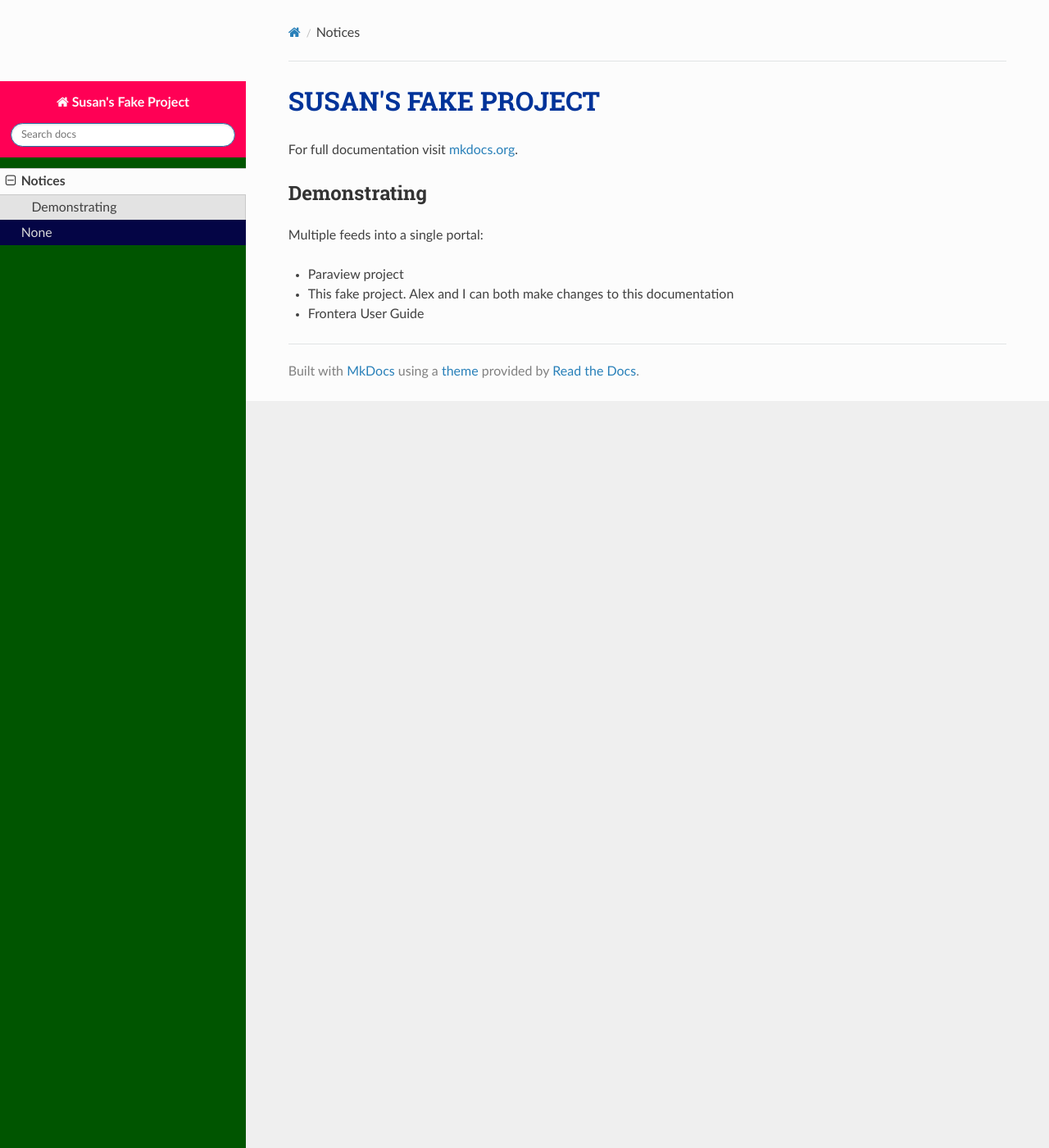
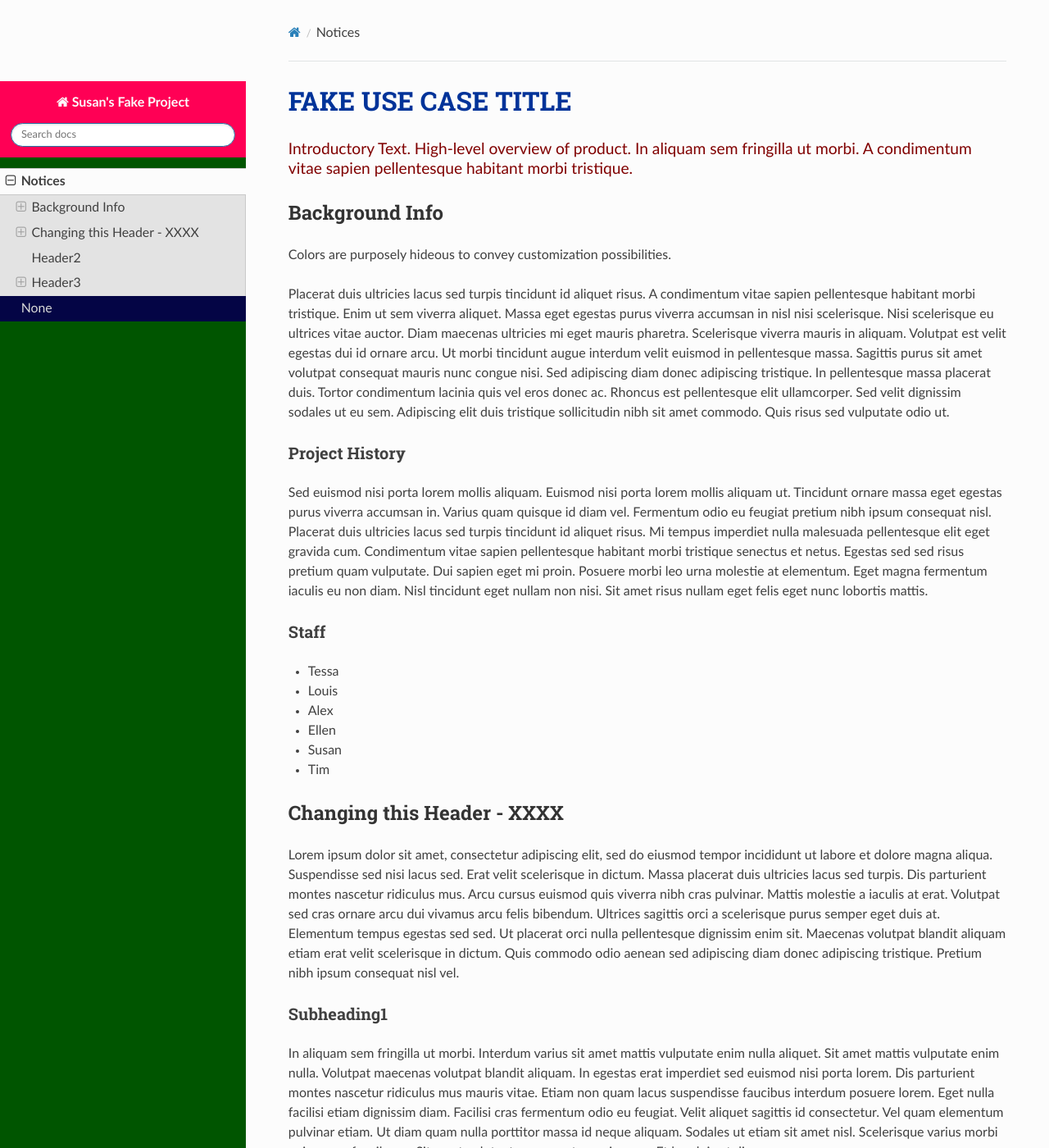
Before and after one commit to zwyll/DS_Use_Case_template, an MkDocs documentation site: the page built from docs/index.md, in a window 1280 px wide and 1400 px high. Shown: the whole window at 82% size. Built offline with MkDocs 1.6.1, drawn with Linux system fonts in a browser that asks for light colours; nearby versions of some CDN libraries; some of the changed text lies outside the part shown.

```diff
--- a/docs/index.md
+++ b/docs/index.md
@@ -1,11 +1,49 @@
-# Susan's Fake Project
+# Fake Use Case Title
 
-For full documentation visit [mkdocs.org](https://www.mkdocs.org).
+<p class="intro-text">Introductory Text.  High-level overview of product.  In aliquam sem fringilla ut morbi.  A condimentum vitae sapien pellentesque habitant morbi tristique.</p>
 
-## Demonstrating
+## Background Info
 
-Multiple feeds into a single portal:
+Colors are purposely hideous to convey customization possibilities.
 
-* Paraview project
-* This fake project. Alex and I can both make changes to this documentation
-* Frontera User Guide
+Placerat duis ultricies lacus sed turpis tincidunt id aliquet risus. A condimentum vitae sapien pellentesque habitant morbi tristique. Enim ut sem viverra aliquet. Massa eget egestas purus viverra accumsan in nisl nisi scelerisque. Nisi scelerisque eu ultrices vitae auctor. Diam maecenas ultricies mi eget mauris pharetra. Scelerisque viverra mauris in aliquam. Volutpat est velit egestas dui id ornare arcu. Ut morbi tincidunt augue interdum velit euismod in pellentesque massa. Sagittis purus sit amet volutpat consequat mauris nunc congue nisi. Sed adipiscing diam donec adipiscing tristique.  In pellentesque massa placerat duis. Tortor condimentum lacinia quis vel eros donec ac. Rhoncus est pellentesque elit ullamcorper. Sed velit dignissim sodales ut eu sem. Adipiscing elit duis tristique sollicitudin nibh sit amet commodo. Quis risus sed vulputate odio ut.
+
+### Project History
+
+Sed euismod nisi porta lorem mollis aliquam. Euismod nisi porta lorem mollis aliquam ut. Tincidunt ornare massa eget egestas purus viverra accumsan in. Varius quam quisque id diam vel. Fermentum odio eu feugiat pretium nibh ipsum consequat nisl. Placerat duis ultricies lacus sed turpis tincidunt id aliquet risus. Mi tempus imperdiet nulla malesuada pellentesque elit eget gravida cum.  Condimentum vitae sapien pellentesque habitant morbi tristique senectus et netus. Egestas sed sed risus pretium quam vulputate. Dui sapien eget mi proin. Posuere morbi leo urna molestie at elementum. Eget magna fermentum iaculis eu non diam. Nisl tincidunt eget nullam non nisi. Sit amet risus nullam eget felis eget nunc lobortis mattis.
+
+### Staff
+
+* Tessa
+* Louis
+* Alex
+* Ellen
+* Susan
+* Tim
+
+
+## Changing this Header - XXXX
+
+Lorem ipsum dolor sit amet, consectetur adipiscing elit, sed do eiusmod tempor incididunt ut labore et dolore magna aliqua. Suspendisse sed nisi lacus sed. Erat velit scelerisque in dictum.  Massa placerat duis ultricies lacus sed turpis.  Dis parturient montes nascetur ridiculus mus.  Arcu cursus euismod quis viverra nibh cras pulvinar. Mattis molestie a iaculis at erat. Volutpat sed cras ornare arcu dui vivamus arcu felis bibendum. Ultrices sagittis orci a scelerisque purus semper eget duis at. Elementum tempus egestas sed sed. Ut placerat orci nulla pellentesque dignissim enim sit. Maecenas volutpat blandit aliquam etiam erat velit scelerisque in dictum. Quis commodo odio aenean sed adipiscing diam donec adipiscing tristique. Pretium nibh ipsum consequat nisl vel.
+
+### Subheading1
+
+In aliquam sem fringilla ut morbi. Interdum varius sit amet mattis vulputate enim nulla aliquet. Sit amet mattis vulputate enim nulla. Volutpat maecenas volutpat blandit aliquam. In egestas erat imperdiet sed euismod nisi porta lorem. Dis parturient montes nascetur ridiculus mus mauris vitae. Etiam non quam lacus suspendisse faucibus interdum posuere lorem. Eget nulla facilisi etiam dignissim diam.  Facilisi cras fermentum odio eu feugiat. Velit aliquet sagittis id consectetur. Vel quam elementum pulvinar etiam.  Ut diam quam nulla porttitor massa id neque aliquam. Sodales ut etiam sit amet nisl.  Scelerisque varius morbi enim nunc faucibus a. Sit amet volutpat consequat mauris nunc. Et leo duis ut diam.
+
+## Header2
+
+Morbi tristique senectus et netus et. Tristique senectus et netus et malesuada fames.  Eu mi bibendum neque egestas congue quisque. Id consectetur purus ut faucibus pulvinar elementum integer enim. Nunc consequat interdum varius sit amet mattis vulputate enim nulla.  Porta nibh venenatis cras sed felis eget. Dui id ornare arcu odio ut sem nulla pharetra diam. Pellentesque habitant morbi tristique senectus et netus et. Commodo nulla facilisi nullam vehicula ipsum a arcu. Nisi porta lorem mollis aliquam ut porttitor leo.
+
+Random list
+
+1. [numbered item](#header2)
+2. another thingie
+3. third thingie
+
+## Header3
+
+Lorem ipsum dolor sit amet, consectetur adipiscing elit, sed do eiusmod tempor incididunt ut labore et dolore magna aliqua.  Velit sed ullamcorper morbi tincidunt. Tristique senectus et netus et malesuada fames ac turpis. Et malesuada fames ac turpis egestas maecenas pharetra convallis.  Faucibus ornare suspendisse sed nisi lacus sed viverra tellus. Facilisi morbi tempus iaculis urna id.  Diam vel quam elementum pulvinar etiam non quam lacus. Nulla porttitor massa id neque. Nibh venenatis cras sed felis eget velit aliquet. Sagittis id consectetur purus ut. Tellus molestie nunc non blandit.
+
+### Another subheading
+
+Ac feugiat sed lectus vestibulum mattis ullamcorper.   Fames ac turpis egestas integer eget aliquet. Risus nec feugiat in fermentum posuere urna nec.  Et egestas quis ipsum suspendisse ultrices gravida dictum fusce ut. Scelerisque eu ultrices vitae auctor eu augue ut lectus arcu.  Imperdiet proin fermentum leo vel orci porta non pulvinar. Dictumst quisque sagittis purus sit amet. Aliquam purus sit amet luctus. Aliquet bibendum enim facilisis gravida neque convallis a cras. Orci porta non pulvinar neque laoreet suspendisse. Urna neque viverra justo nec ultrices dui.
```
Also changed, not shown: docs/usecase-template.md (deleted, +0 -50 lines).
